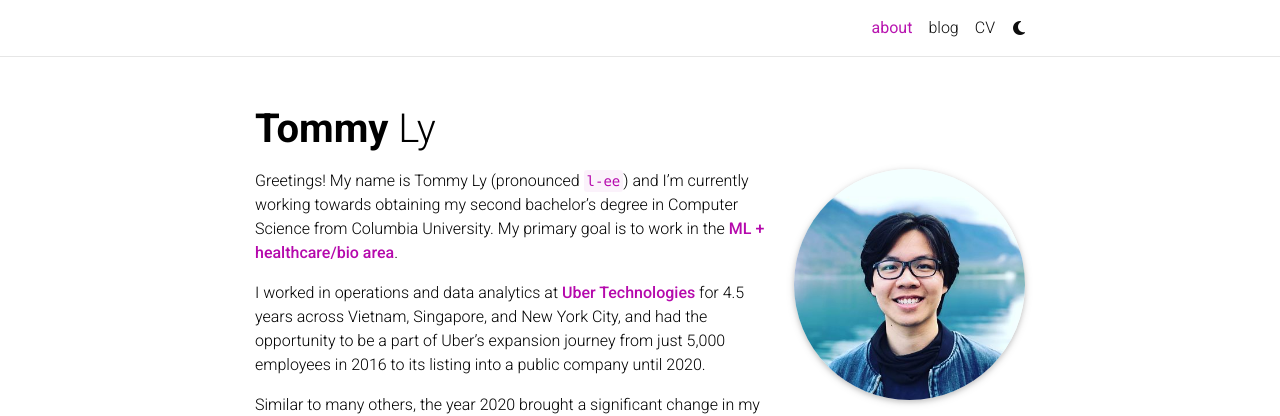
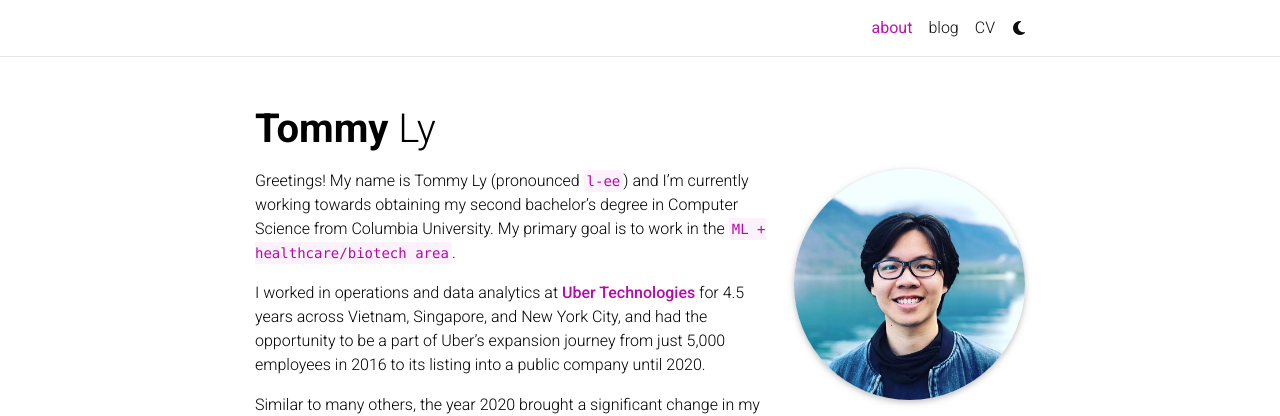
Before and after one commit to tommyly201/tommyly201.github.io, a Jekyll site: the page built from _pages/about.md, in a window 1280 px wide and 1172 px high. Shown: the top 416 px of the window. Built offline with Jekyll 4.4.1, drawn with Linux system fonts in a browser that asks for light colours; full-size pictures stand in for the smaller copies a plugin makes; comment, search, counter and statistics services are not loaded; a style sheet for code colours, icons or effects is not loaded.

Commit message:
change formatting

```diff
--- a/_pages/about.md
+++ b/_pages/about.md
@@ -19,7 +19,7 @@ selected_papers: false # includes a list of papers marked as "selected={true}"
 social: true  # includes social icons at the bottom of the page
 ---
 
-Greetings! My name is Tommy Ly (pronounced `l-ee`) and I'm currently working towards obtaining my second bachelor's degree in Computer Science from Columbia University. My primary goal is to work in the **[ML + healthcare/bio area](https://www.amazon.com/Deep-Medicine-Artificial-Intelligence-Healthcare/dp/1541644638)**.
+Greetings! My name is Tommy Ly (pronounced `l-ee`) and I'm currently working towards obtaining my second bachelor's degree in Computer Science from Columbia University. My primary goal is to work in the `ML + healthcare/biotech area`.
 
 I worked in operations and data analytics at **[Uber Technologies](https://www.uber.com/us/en/about/)** for 4.5 years across Vietnam, Singapore, and New York City, and had the opportunity to be a part of Uber's expansion journey from just 5,000 employees in 2016 to its listing into a public company until 2020.
 
```
